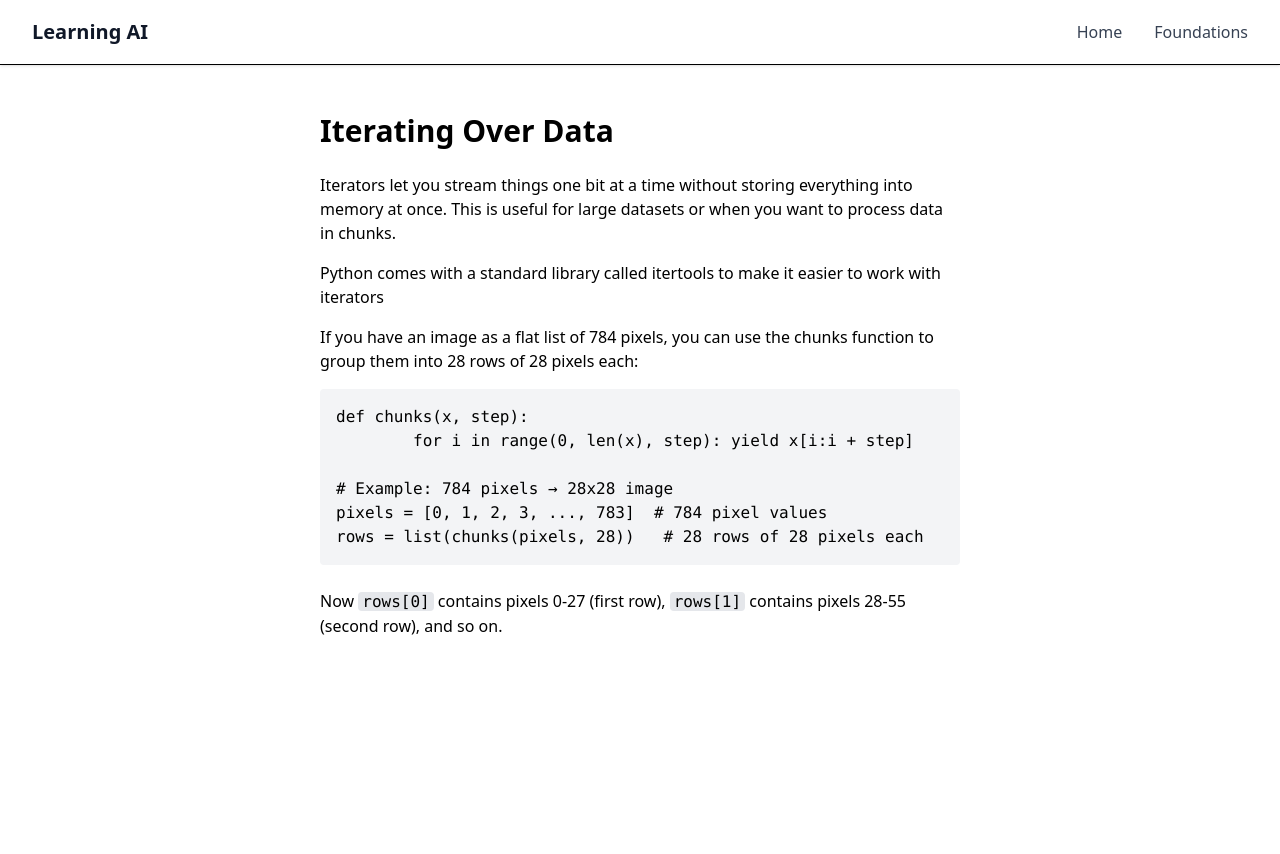
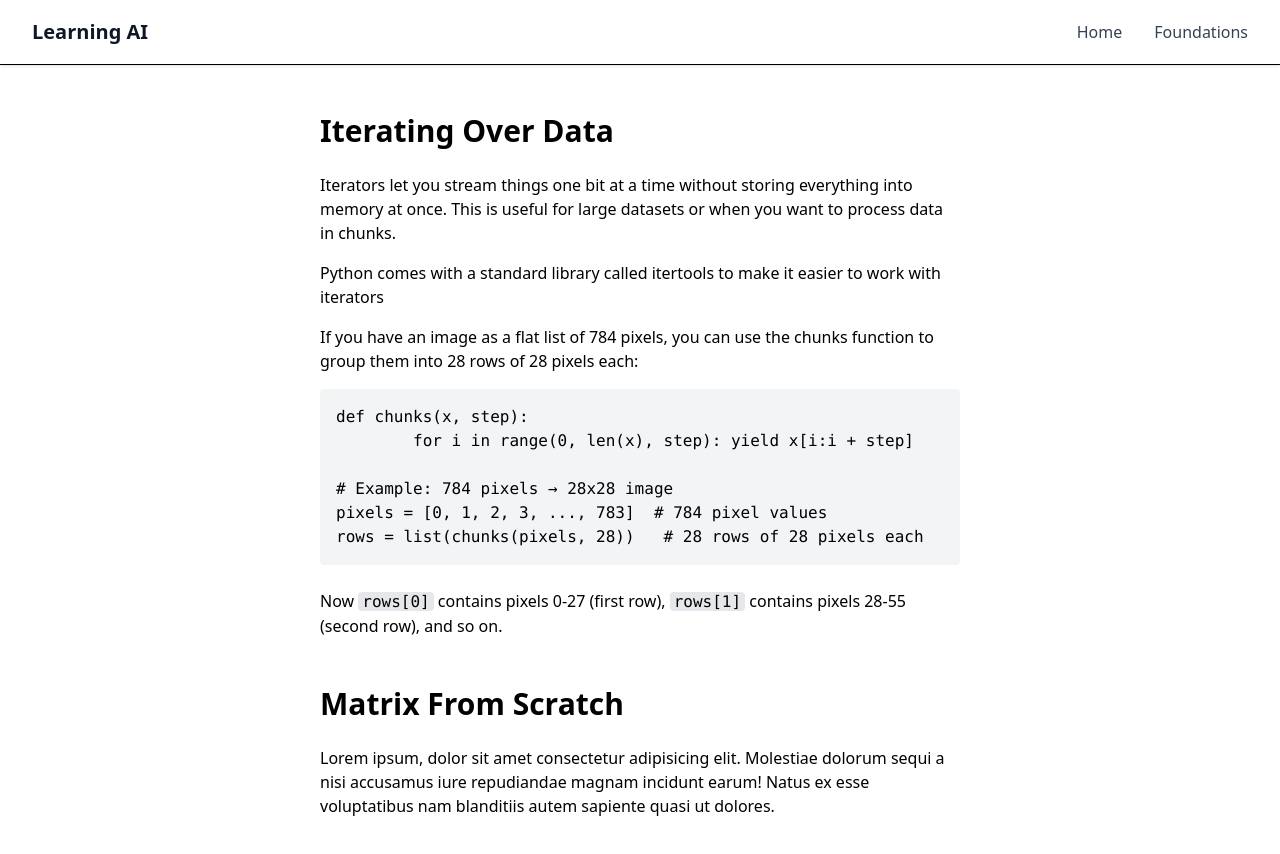
Before and after one commit to WilliamGiammona/learning-ai, a Next.js app: page /foundations in a window 1280 px wide. Shown: the top 854 px of the page. Before the commit the page ends 800 px from the top, so only its background shows below. Built offline with nearby package versions, Linux system fonts and the light colour scheme.

Commit message:
refactor

```diff
--- a/app/foundations/page.tsx
+++ b/app/foundations/page.tsx
@@ -2,6 +2,7 @@
 export default function FoundationsPage() {
   return (
     <div className="max-w-2xl mx-auto px-4 py-12">
+      <section>
         <h1 className="text-3xl font-bold mb-6">Iterating Over Data</h1>
         <p className="mb-4">
           Iterators let you stream things one bit at a time without storing
@@ -9,8 +10,8 @@ export default function FoundationsPage() {
           when you want to process data in chunks.
         </p>
         <p className="mb-4">
-        Python comes with a standard library called itertools to make it easier
-        to work with iterators
+          Python comes with a standard library called itertools to make it
+          easier to work with iterators
         </p>
         <p className="mb-4">
           If you have an image as a flat list of 784 pixels, you can use the
@@ -32,6 +33,16 @@ rows = list(chunks(pixels, 28))   # 28 rows of 28 pixels each`}</code>
           <code className="bg-gray-200 px-1 rounded">rows[1]</code> contains
           pixels 28-55 (second row), and so on.
         </p>
+      </section>
+      <section className="mt-12">
+        <h1 className="text-3xl font-bold mb-6">Matrix From Scratch</h1>
+        <p className="mb-4">
+          Lorem ipsum, dolor sit amet consectetur adipisicing elit. Molestiae
+          dolorum sequi a nisi accusamus iure repudiandae magnam incidunt earum!
+          Natus ex esse voluptatibus nam blanditiis autem sapiente quasi ut
+          dolores.
+        </p>
+      </section>
     </div>
   );
 }
```
Lines whose indentation alone changed are shown as unchanged.
